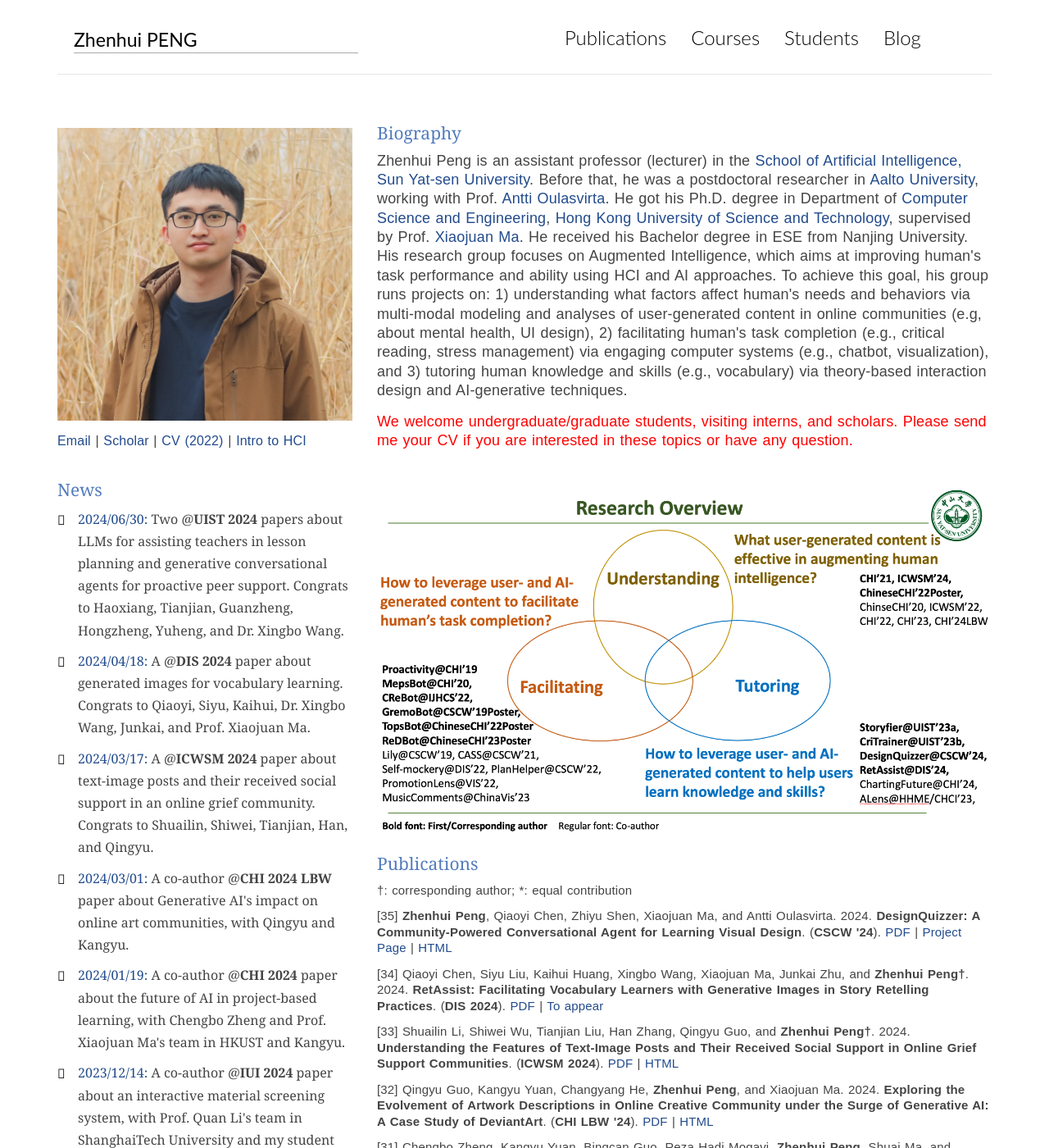
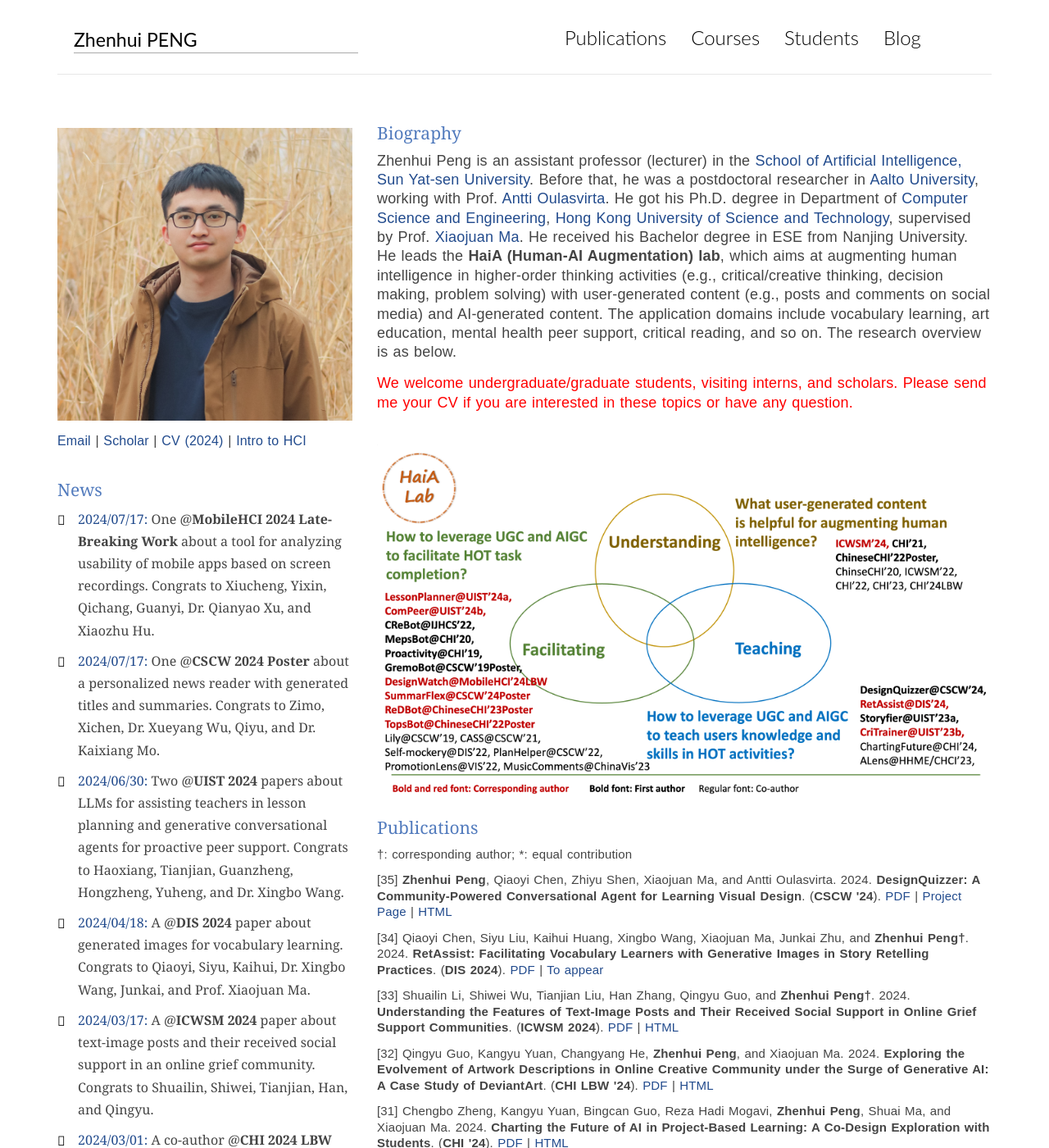
Before and after one commit to PenguinZhou/PenguinZhou.github.io, a Jekyll site: the page index.html, which Jekyll copies as it is, in a window 1280 px wide and 1400 px high. Shown: the whole window at 82% size. Built offline with Jekyll 4.4.1, drawn with Linux system fonts in a browser that asks for light colours; some of the changed text lies outside the part shown.

Commit message:
update cv

```diff
--- a/index.html
+++ b/index.html
@@ -37,6 +37,7 @@
         <div class="row">
             <div class="col-md-4 col-sm-5 col-xs-8">
                 <div class="logo">
+                    <!-- <img src="img/实验室logo.png" style='height: 15%; width: 15%; object-fit: contain'/> -->
                     <h1><a href="index.html"><b>Zhenhui PENG</b></a></h1>
                 </div>
             </div><!-- col-md-4 -->
@@ -74,12 +75,18 @@
                 <p style="font-size: 16px;margin-top: 15px;">
                     <a href="mailto:pengzhh29@mail.sysu.edu.cn">Email</a> |
                     <a href="https://scholar.google.com/citations?user=Fa1yxnQAAAAJ&hl=zh-CN">Scholar</a> |
-                    <a href="docs/zhenhui_EN_Oversea.pdf">CV (2022)</a> |
+                    <a href="docs/Zhenhui_CV_20240704.pdf">CV (2024)</a> |
                     <a href="docs/人机交互领域简介.pdf">Intro to HCI</a>
                 </p>
                 <div class="widget widget-archives news">
                     <h3 class="widget-title">News</h3>
                     <ul>
+                        <li>
+                            <a>2024/07/17:</a> One @<strong>MobileHCI 2024 Late-Breaking Work</strong> about a tool for analyzing usability of mobile apps based on screen recordings. Congrats to Xiucheng, Yixin, Qichang, Guanyi, Dr. Qianyao Xu, and Xiaozhu Hu.
+                        </li>
+                        <li>
+                            <a>2024/07/17:</a> One @<strong>CSCW 2024 Poster</strong> about a personalized news reader with generated titles and summaries. Congrats to Zimo, Xichen, Dr. Xueyang Wu, Qiyu, and Dr. Kaixiang Mo.
+                        </li>
                         <li>
                             <a>2024/06/30:</a> Two @<strong>UIST 2024</strong> papers about LLMs for assisting teachers in lesson planning and generative conversational agents for proactive peer support. Congrats to Haoxiang, Tianjian, Guanzheng, Hongzheng, Yuheng, and Dr. Xingbo Wang.
                         </li>
@@ -243,11 +250,13 @@
                         <a href="http://www.ust.hk/">Hong Kong University of Science and Technology</a>,
                         supervised by Prof. <a href="https://www.cse.ust.hk/~mxj/">Xiaojuan Ma</a>.
                         He received his Bachelor degree in ESE from Nanjing University.
-                        His research group focuses on Augmented Intelligence, which aims at improving human's task performance and ability using HCI and AI approaches.
+                        He leads the <strong>HaiA (Human-AI Augmentation) lab</strong>, which aims at augmenting human intelligence in higher-order thinking activities (e.g., critical/creative thinking, decision making, problem solving) with user-generated content (e.g., posts and comments on social media) and AI-generated content.
+                        The application domains include vocabulary learning, art education, mental health peer support, critical reading, and so on. The research overview is as below.
+                        <!-- His research group focuses on Augmented Intelligence, which aims at improving human's task performance and ability using HCI and AI approaches.
                         To achieve this goal, his group runs projects on:
                         1) understanding what factors affect human's needs and behaviors via multi-modal modeling and analyses of user-generated content in online communities (e.g, about mental health, UI design),
                         2) facilitating human's task completion (e.g., critical reading, stress management) via engaging computer systems (e.g., chatbot, visualization), and
-                        3) tutoring human knowledge and skills (e.g., vocabulary) via theory-based interaction design and AI-generative techniques.
+                        3) tutoring human knowledge and skills (e.g., vocabulary) via theory-based interaction design and AI-generative techniques.  -->
                         <!-- Human-Computer Interaction (HCI) and its intersection with Artificial Intelligence. -->
                         <!-- His onging projects include:
                         1) AI-powered (e.g., NLP, CV) interactive tools to address users' needs in various tasks (e.g., decision-making, problem-solving, critical thinking, creativity),
@@ -256,13 +265,12 @@
                         <!-- I welcome all collaboration opportunities from both academies and industries. -->
                         <!-- Contact me via <a href="mailto:zpengab@connect.ust.hk">zpengab@connect.ust.hk</a> -->
                     </p>
-
                     <p style='color:red; font-size: 18px;'>
                         We welcome undergraduate/graduate students, visiting interns, and scholars. Please send me your CV if you are interested in these topics or have any question.
                     </p>
                 </div>
                 <div class="widget widget-category">
-                    <img src="img/research_overview.png" style='height: 100%; width: 100%; margin-top: 20px; object-fit: contain'/>
+                    <img src="img/research_overview_20240717.png" style='height: 100%; width: 100%; margin-top: 20px; object-fit: contain'/>
                 </div>
                 <div class="widget"><a name="publication"></a>
                     <h3 class="widget-title">Publications</h3>
@@ -520,7 +528,7 @@
                 <div class="course">
                     <p><strong>"Human-Computer Interaction" (for master students)</strong>, <i>2023&2022 Fall</i></p>
                     <p><strong>"Data Structure and Algorithm" and its lab sessions</strong>, <i>2023&2022 Fall</i></p>
-                    <p><strong>"Principles of Artificial Intelligence" and its lab sessions</strong>, <i>2023&2022 Spring</i></p>
+                    <p><strong>"Principles of Artificial Intelligence" and its lab sessions</strong>, <i>2024&2023&2022 Spring</i></p>
                     <p>Teaching Assistant at HKUST <a href="https://canvas.ust.hk/courses/29915">COMP 3711 "Design and Analysis of Algorithms"</a> (<i>2020 Spring</i>).
                         <a href="https://www.cse.ust.hk/~mxj/page/COMP4461-201809.html">COMP 4461 "Human-Computer Interaction"</a>, (<i>2018 Fall, 2020 Fall</i>).
                         <a href="https://course.cse.ust.hk/comp2611/">COMP 2611 "Computer Organization"</a> (<i>2018 Spring</i>)</p>
@@ -538,12 +546,12 @@
                         <li>Haoxiang Fan (2023 - , from Jinan University)</li>
                         <li>Shuailin Li (2022 - , from Hainan University)</li>
                         <li>Han Zhang (2022 - , from Guizhou University)</li>
-                        <li>Qiushi Han (2021 - , from Fuzhou University)</li>
+                        <li>Qiushi Han (2021 - 2024, from Fuzhou University)</li>
                     </ul>
                     <h4>Supervised undergraduates</h4>
                     <ul>
-                        <li>Team projects (2023.12 - ): Xuan Lin et al. (class of 2021), Xiucheng Zhang et al. (2021), Tianjian Zhang et al. (2021), Zhendong Ke et al. (2022), Qiyu Pan et al. (2022) </li>
-                        <li>Zimo Xia, Xichen Sun, Qiyu Pan (2023.07 - , class of 2021/2022, team project) - one paper in CHI 2024 Workshop</li>
+                        <li>Team projects (2023.12 - ): Xuan Lin et al. (class of 2021), Xiucheng Zhang et al. (2021, one paper in MobileHCI 2024 LBW), Tianjian Zhang et al. (2021, one paper in UIST 2024), Zhendong Ke et al. (2022), Qiyu Pan et al. (2022) </li>
+                        <li>Zimo Xia, Xichen Sun, Qiyu Pan (2023.07 - , class of 2021/2022, team project) - one paper in CSCW 2024 Poster</li>
                         <li>Yunjun Qian, Haojia Zheng, Xia Chen, Xinyue Chen, Weixin Hu (2022.11 - , class of 2021, team project) - one paper under review</li>
                         <li>Qiaoyi Chen, Kaihui Huang, Siyu Liu (2022.11 - 2024.04, class of 2020, team project) - one paper in DIS 2024</li>
                         <li>Shilei Cao, Hehai Lin, Kangyu Yuan (2022.11 - 2023.10, class of 2020, team project) - one paper in UIST 2023</li>
```
Also changed, not shown: img/research_overview_20240717.png (added), img/实验室logo.png (added), 2 other files.
